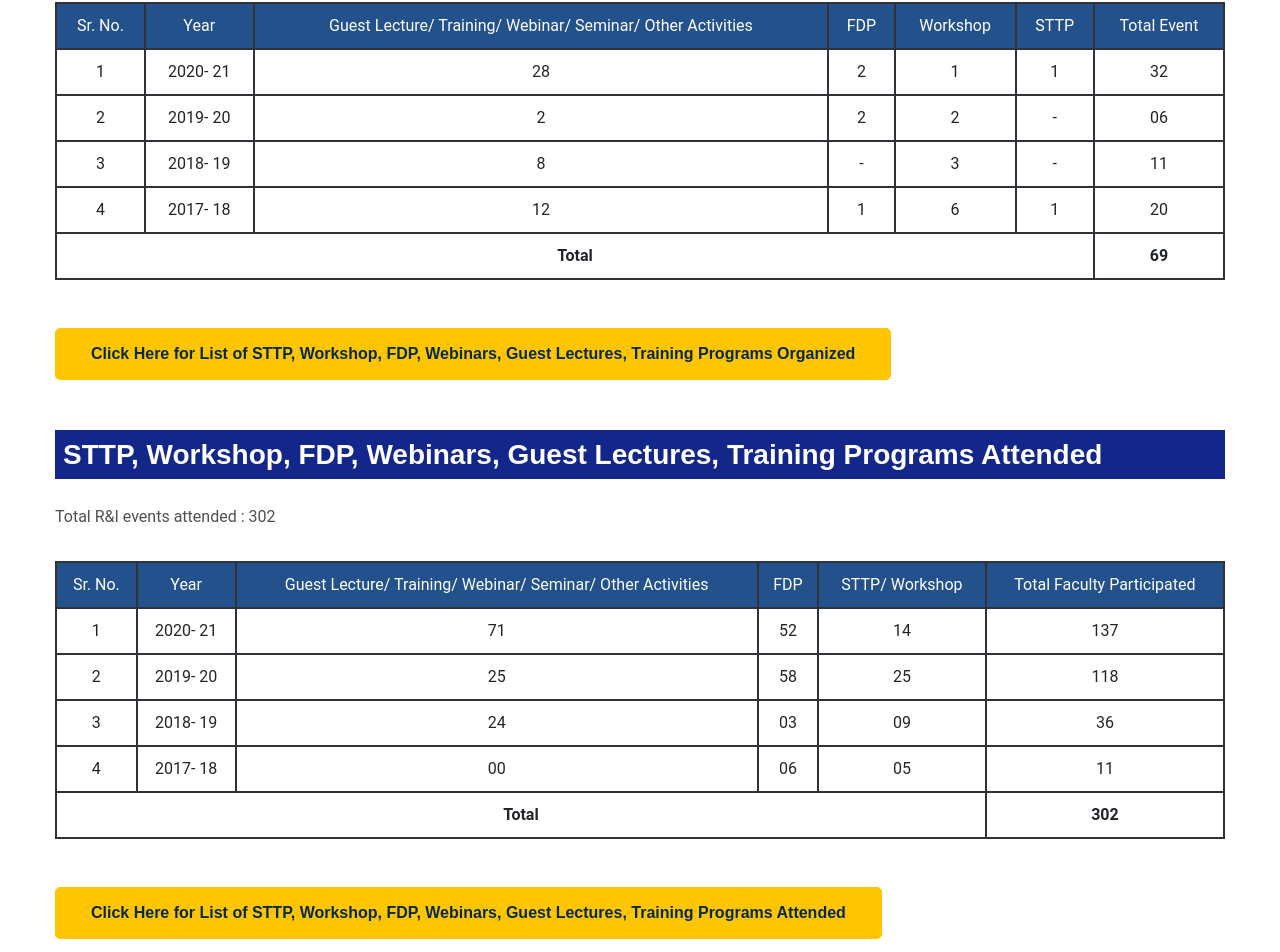
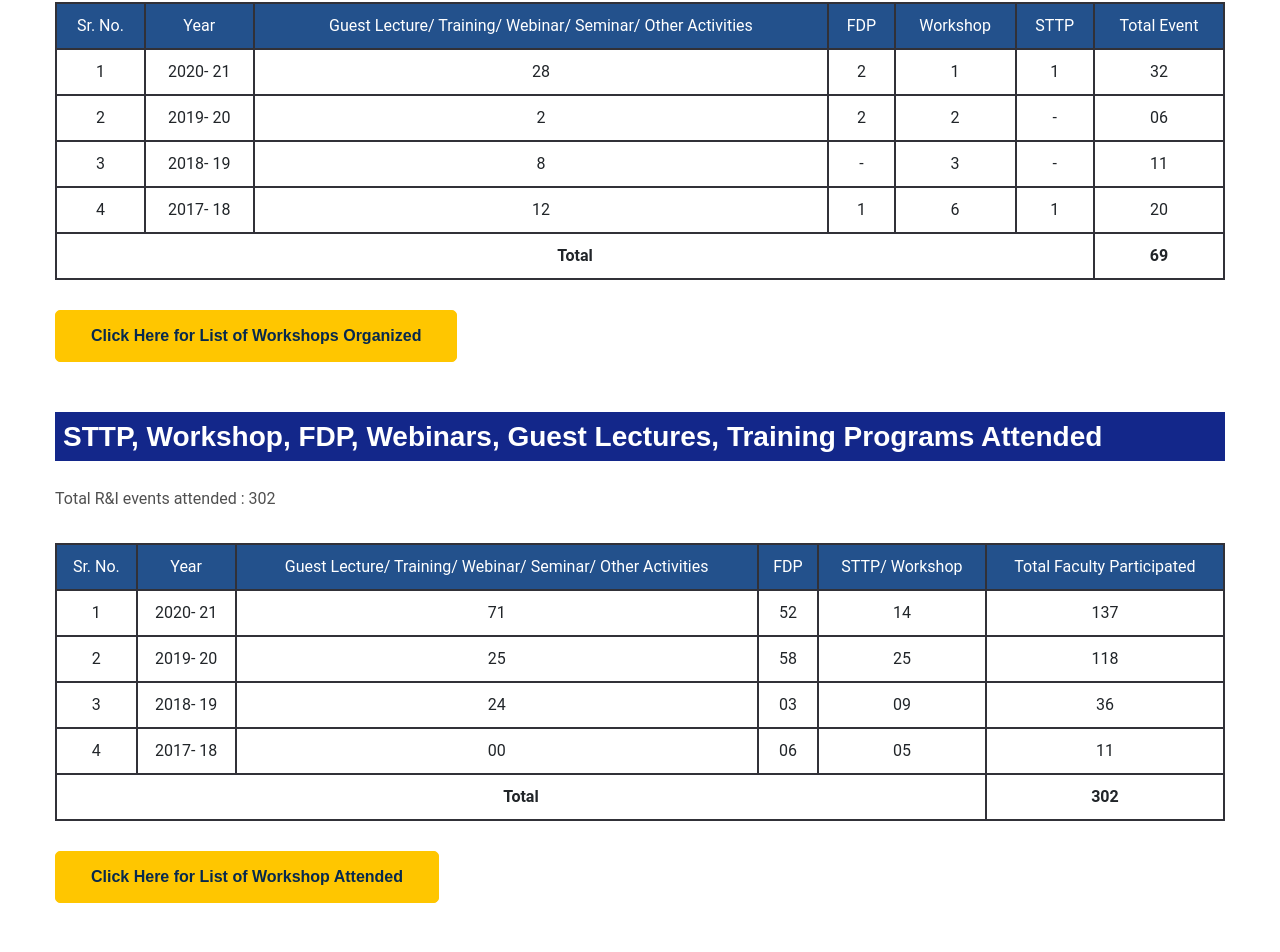
Before and after one commit to pushpakkaloge/college-1, a plain HTML site: page workshop.html in a window 1280 px wide. Shown: the part 928-1880 px from the top of the page. Drawn offline with Linux system fonts and the light colour scheme; some packages are replaced by stand-ins of ours.

Commit message:
Update workshop.html

```diff
--- a/workshop.html
+++ b/workshop.html
@@ -276,9 +276,13 @@
                     </div> <!-- section title -->
                 </div> <!-- about cont -->
             </div> <!-- row -->
-<br/><br/>
-		<a href="http://www.pccoepune.com/entc/pdf/organized_STTP_Workshop_FDP_Webinars_Guest%20Lectures_Training%20Programs_entc-pccoe.pdf" class="main-btn" target="_blank">Click Here for List of STTP, Workshop, FDP, Webinars, Guest Lectures, Training Programs Organized</a>
-
+            <div class="row" style="overflow-x:auto;">
+                <div class="col-lg-12">
+                    <div class="section-title mt-30">
+		<a href="http://www.pccoepune.com/entc/pdf/organized_STTP_Workshop_FDP_Webinars_Guest%20Lectures_Training%20Programs_entc-pccoe.pdf" class="main-btn" target="_blank">Click Here for List of Workshops Organized</a>
+                           </div> <!-- section title -->
+                </div> <!-- about cont -->
+            </div> <!-- row -->
             <div class="row" style="overflow-x:auto;">
                 <div class="col-lg-12">
                     <div class="section-title mt-50">
@@ -333,9 +337,13 @@
                     </div> <!-- section title -->
                 </div> <!-- about cont -->
             </div> <!-- row -->
-<br/><br/>
-		<a href="http://www.pccoepune.com/entc/pdf/attended_STTP_Workshop_FDP_Webinars_Guest%20Lectures_Training%20Programs_entc-pccoe.pdf" class="main-btn" target="_blank">Click Here for List of STTP, Workshop, FDP, Webinars, Guest Lectures, Training Programs Attended</a>
-
+         <div class="row" style="overflow-x:auto;">
+                <div class="col-lg-12">
+                    <div class="section-title mt-30">
+		<a href="http://www.pccoepune.com/entc/pdf/attended_STTP_Workshop_FDP_Webinars_Guest%20Lectures_Training%20Programs_entc-pccoe.pdf" class="main-btn" target="_blank">Click Here for List of Workshop Attended</a>
+                    </div> <!-- section title -->
+                </div> <!-- about cont -->
+            </div> <!-- row -->
  </div> <!-- container -->
     </section>
 <!--====== FOOTER PART START ======-->
```
